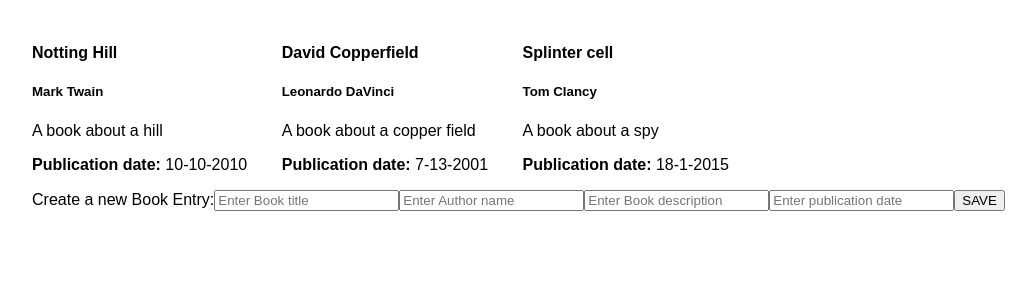
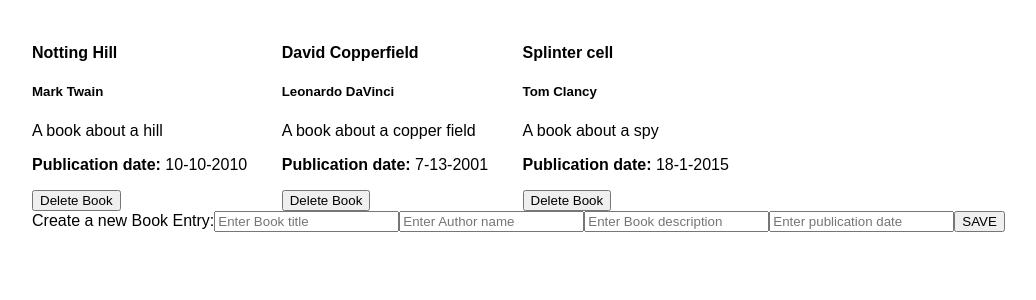
Before and after one commit to edmondatto/redux-basics, a React (Create React App) app: page / in a window 1280 px wide. Shown: the top 300 px of the page, without its empty margins (32-1068 px from the left). Built offline with nearby package versions, Linux system fonts and the light colour scheme.

Commit message:
Add delete book button

```diff
--- a/src/components/BookCard.js
+++ b/src/components/BookCard.js
@@ -7,6 +7,7 @@
     <h5>{ props.author }</h5>
     <p>{ props.description }</ p>
     <p><strong>Publication date: </strong>{ props.publicationDate }</p>
+    <input type="button" value="Delete Book" onClick={props.handleDelete}/>
   </div>;
 
 BookCard.propTypes = {
@@ -14,6 +15,7 @@
   author: PropTypes.string.isRequired,
   description: PropTypes.string.isRequired,
   publicationDate: PropTypes.string.isRequired,
+  handleDelete: PropTypes.func.isRequired,
 };
 
 export default BookCard;
```
